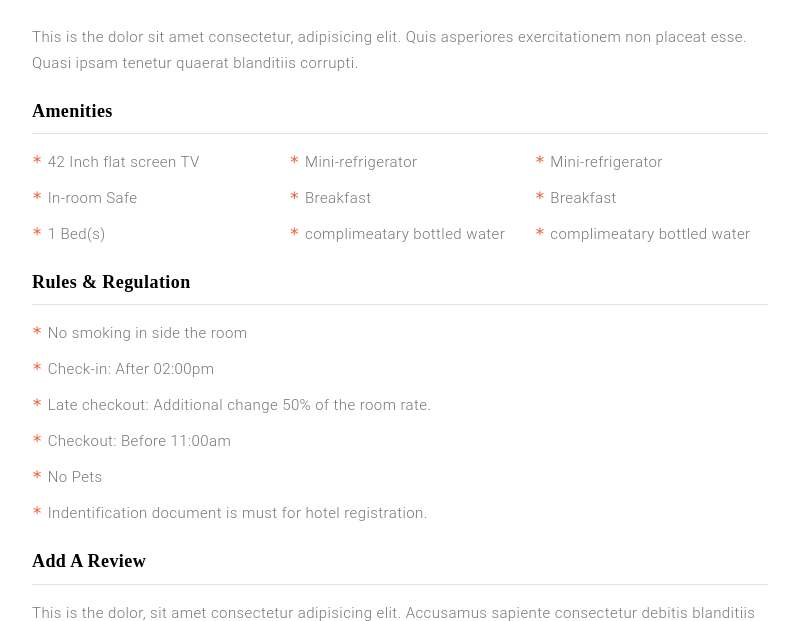
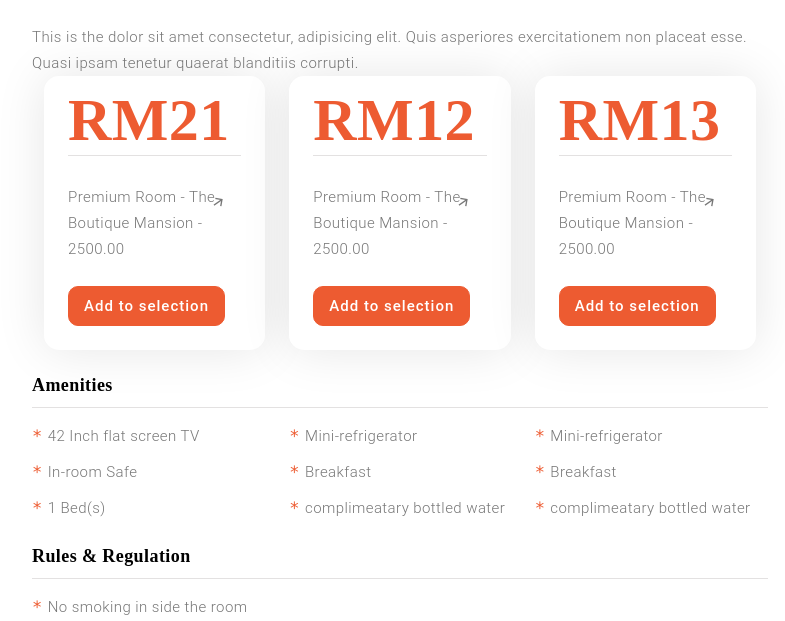
Before and after one commit to leejern/travel_booking_platform_v2, a Django app: a page that uses templates/hotel/hotelbase.html in a window 1280 px wide. Shown: the part 1174-1795 px from the top of the page, without its empty margins (50-835 px from the left). Run offline with Django 4.2, Linux system fonts and the light colour scheme; data comes from the database, SQL or seed files in the repository; parts of the project's set-up code (start-up, migrations or seed data) failed here and were passed over; some libraries are stand-ins or nearby versions; some web fonts are replaced.

Commit message:
second update

```diff
--- a/Hotel/views.py
+++ b/Hotel/views.py
@@ -43,10 +43,21 @@ def room_type_detail(request,slug,rt_slug):
     rtype=RoomType.objects.filter(hotel=hotel,)
     rooms= Room.objects.filter(room_type=room_type,is_available=True)
 
+
+    hotel_id = request.GET.get("hotel-id")
+    checkin = request.GET.get("checkin")
+    checkout = request.GET.get("checkout")
+    adults = request.GET.get("adults")
+    children = request.GET.get("children")
+
     context = {
         "hotel":hotel,
         "room_type":room_type,
         "rtype":rtype,
+        "checkin":checkin,
+        "checkout":checkout,
+        "adults":adults,
+        "children":children,
         "rooms":rooms
     }
 
--- /dev/null
+++ b/static/js/custom.js
@@ -0,0 +1,46 @@
+$(document).ready(function(){
+    //add to selection
+    $('.add-to-selection').on("click", function(){
+        let button = $(this)
+        let id = button.attr("data-index")
+
+        // let id = $("#hotel-id").val()
+        let hotel_id = $("#hotel-id").val()
+        let hotel_name = $("#hotelname").val()
+        let room_id = $(`.room-id-${id}`).val()
+        let room_type = $("#room-type").val()
+        let room_number = $(`.room-number-${id}`).val()
+        let room_price = $("#room-price").val()
+        let number_of_beds = $("#room-beds").val()
+        let checkin = $("#checkin").val()
+        let checkout = $("#checkout").val()
+        let adults = $("#adults").val()
+        let children = $("#children").val()
+
+        $.ajax({
+            url:'booking/add_to_selection',
+            data: {
+                "id":id,
+                "hotel_id":hotel_id,
+                "hotel_name":hotel_name,
+                "room_id":room_id,
+                "room_type":room_type,
+                "room_number":room_number,
+                "room_price":room_price,
+                "number_of_beds":number_of_beds,
+                "checkin":checkin,
+                "checkout":checkout,
+                "adults":adults,
+                "children":children,
+            },
+            dataType:"json",
+            beforeSend:function(){
+                console.log("sending data to server");
+            },
+            success: function(response){
+                console.log(response);
+            },
+        })
+
+    })
+})
--- a/templates/hotel/hotel_page.html
+++ b/templates/hotel/hotel_page.html
@@ -181,7 +181,7 @@
                 </div>
                   <div class="flex p-[12px]">
                       <div class="search-control-button flex items-center min-w-[117px]">
-                          <button type="submit" class="m-[auto] duration-[0.3s] ease-in-out border-[1px] border-solid border-[#ed5b31] px-[15px] py-[5px] leading-[28px] bg-[#ed5b31] text-[#fff] relative z-[2] text-[15px] font-medium tracking-[1px] rounded-[10px] hover:bg-inherit hover:text-[#ed5b31]" href="checkout.html">
+                          <button type="submit" class="m-[auto] duration-[0.3s] ease-in-out border-[1px] border-solid border-[#ed5b31] px-[15px] py-[5px] leading-[28px] bg-[#ed5b31] text-[#fff] relative z-[2] text-[15px] font-medium tracking-[1px] rounded-[10px] hover:bg-inherit hover:text-[#ed5b31]">
                               Check Now
                           </button>
                       </div>
--- a/templates/hotel/hotelbase.html
+++ b/templates/hotel/hotelbase.html
@@ -24,7 +24,7 @@
     <link rel="stylesheet" href="{% static 'css/bootstrap.min.css'%}">
     <link rel="stylesheet" href="{% static 'css/magnific-popup.css'%}">
     <link rel="stylesheet" href="{% static 'css/aos.css'%}">
-    <link rel="stylesheet" href="{% static 'css/remixicon.css'%}">
+    <link rel="stylesheet" href="https://cdnjs.cloudflare.com/ajax/libs/remixicon/4.1.0/remixicon.min.css" integrity="sha512-i5VzKip7owqOGjb0YTF8MR2J9yBVO3FLHeazKzLp354XYTmKcqEU3UeFYUw82R8tV6JqxeATOfstCfpfPhbyEA==" crossorigin="anonymous" referrerpolicy="no-referrer" />
     <link rel="stylesheet" href="{% static 'css/materialdesignicons.min.css'%}">
     <link rel="stylesheet" href="{% static 'css/swiper-bundle.min.css'%}">
     <link rel="stylesheet" href="{% static 'css/semantic.min.css'%}">
@@ -32,6 +32,8 @@
 
     <!-- Tailwind css -->
     <script src="{%static 'js/vendor/tailwindcss3.4.0.js'%}"></script>
+    <script src="{%static '/js/vendor/jquery-1.12.4.min.js'%}"></script>
+
 
     <!-- Main Style -->
     <link rel="stylesheet" href="{% static 'css/style1.css'%}">
@@ -208,7 +210,6 @@
 
 <!-- Plugins JS -->
 
-<script src="{%static '/js/vendor/jquery-1.12.4.min.js'%}"></script>
 <script src="{%static 'js/vendor/swiper-bundle.min.js'%}"></script>
 <script src="{%static 'js/bootstrap.min.js' %}"></script>
 <script src="{%static 'js/vendor/magnific-popup.min.js' %}"></script>
@@ -218,6 +219,7 @@
 <script src="{%static 'js/vendor/particles.min.js'%}"></script>
 <script src="{%static 'js/vendor/app.js'%}"></script>
 <script src="{%static 'js/main1.js'%}"></script>
+<script src="{%static 'js/custom.js'%}"></script>
 
 
 
--- a/templates/hotel/room_type_detail.html
+++ b/templates/hotel/room_type_detail.html
@@ -35,10 +35,10 @@
                    <div class="lh-main-room w-full">
                        <div class="slider slider-for mb-[24px]">
                            <div class="lh-room-details-image"><img src="{{room_type.image.url}}" class="w-full rounded-[15px]" alt="room-1"></div>
-                           <div class="lh-room-details-image"><img src="assets/img/room/room-2.png" class="w-full rounded-[15px]" alt="room-2"></div>
+                           {% comment %} <div class="lh-room-details-image"><img src="{{room_type.image.url}}" class="w-full rounded-[15px]" alt="room-2"></div>
                            <div class="lh-room-details-image"><img src="assets/img/room/room-3.png" class="w-full rounded-[15px]" alt="room-3"></div>
-                           <div class="lh-room-details-image"><img src="assets/img/room/room-4.png" class="w-full rounded-[15px]" alt="room-4"></div>
-                           <div class="lh-room-details-image"><img src="assets/img/room/room-5.png" class="w-full rounded-[15px]" alt="room-5"></div>
+                           <div class="lh-room-details-image"><img src="{{room_type.image.url}}" class="w-full rounded-[15px]" alt="room-4"></div>
+                           <div class="lh-room-details-image"><img src="assets/img/room/room-5.png" class="w-full rounded-[15px]" alt="room-5"></div> {% endcomment %}
                        </div>
 
                    </div>
@@ -49,6 +49,53 @@
                        <p class="pt-[10px]">This is the dolor sit amet consectetur, adipisicing elit. Quis
                            asperiores exercitationem
                            non placeat esse. Quasi ipsam tenetur quaerat blanditiis corrupti.</p>
+                           <div class="lg:flex flex-wrap mb-[-24px] w-full">
+                            {% for room in rooms %}
+                            <div class="lg:w-1/3 px-[12px] mb-[24px]">
+                                <div class="lh-prices bg-[#fff] rounded-[15px] pb-[24px]" data-aos="fade-up" data-aos-duration="1000">
+                                   <div class="lh-prices-out px-[24px]">
+                                      <div class="lh-prices-in border-b border-solid border-[#e3e1e1]">
+                                            <h4 class="lh-price-dollar py-[15px] xl:text-[60px] text-[50px] font-bold text-[#ed5b31] leading-[40px]">
+                                               <span class="xl:text-[35px] xl:align-[18px] text-[20px] align-[20px]"></span>{{room.room_number}}
+                                            </h4>
+                                      </div>
+                                      <div class="lh-prices-viwe xl:pt-[20px] pt-[15px]">
+                                            <ul class="p-0 mb-[16px]">
+                                                <li class="py-[8px] flex justify-between">
+                                                    <span class="xl:text-[15px] text-[14px]">{{room.room_type}}</span>
+                                                    <i class="ri-arrow-right-line flex justify-end text-[16px] rotate-[-35deg]"></i>
+                                                </li>
+                                                <li>
+                                                    <input type="hidden" class="room-id-{{room.id}}"value="{{room.id}}"id="room-id">
+                                                </li>
+                                                <li>
+                                                    <input type="hidden" class="room-number-{{room.id}}"value="{{room.room_number}}" id="room-number">
+                                                </li>
+
+                                            </ul>
+                                            <!-- <input type="text" class="room-number-{{room.room_number}}"value="{{room.room_number.id}}"> -->
+                                      </div>
+                                      <div class="price-buttons flex">
+                                            <button data-index="{{room.id}}" class="duration-[0.3s] ease-in-out border-[1px] border-solid border-[#ed5b31] px-[15px] py-[5px] leading-[28px] bg-[#ed5b31] text-[#fff] relative z-[2] text-[15px] font-medium tracking-[1px] rounded-[10px] hover:bg-inherit hover:text-[#ed5b31] add-to-selection">Add to selection</button>
+                                      </div>
+                                   </div>
+                                </div>
+                             </div>
+                            {% endfor %}
+                           </div>
+                           <input type="hidden" value="{{room.id}}" name="id">
+                           <input type="hidden" value="{{hotel.id}}" id="hotel-id">
+                           <input type="hidden" value="{{hotel.name}}" id="hotelname">
+                           <input type="hidden" value="{{room_type.type}}" id="room-type">
+                           <input type="hidden" value="{{room_type.price}}" id="room-price">
+                           <input type="hidden" value="{{room_type.number_of_beds}}" id="room-beds">
+                           <input type="hidden" value="{{checkin}}" id="checkin">
+                           <input type="hidden" value="{{checkout}}" id="checkout">
+                           <input type="hidden" value="{{adults}}" id="adults">
+                           <input type="hidden" value="{{children}}" id="children">
+
+
+                           <!-- hotel-id=8&checkin=2024-02-01$checkout=2024-02-08$adults=2&children=2$room_type=Economy%20Room%20-%20The%20Boutique%20Mansion%20-%202000.00 -->
                        <div class="lh-room-details-amenities pt-[24px]">
                            <h4 class="text-[18px] text-[#000] font-bold border-b border-solid border-[#e3e1e1] pb-[10px]">Amenities</h4>
                            <div class="flex flex-wrap">
```
Also changed, not shown: booking/views.py (+11 -14 lines), 1 other file.
